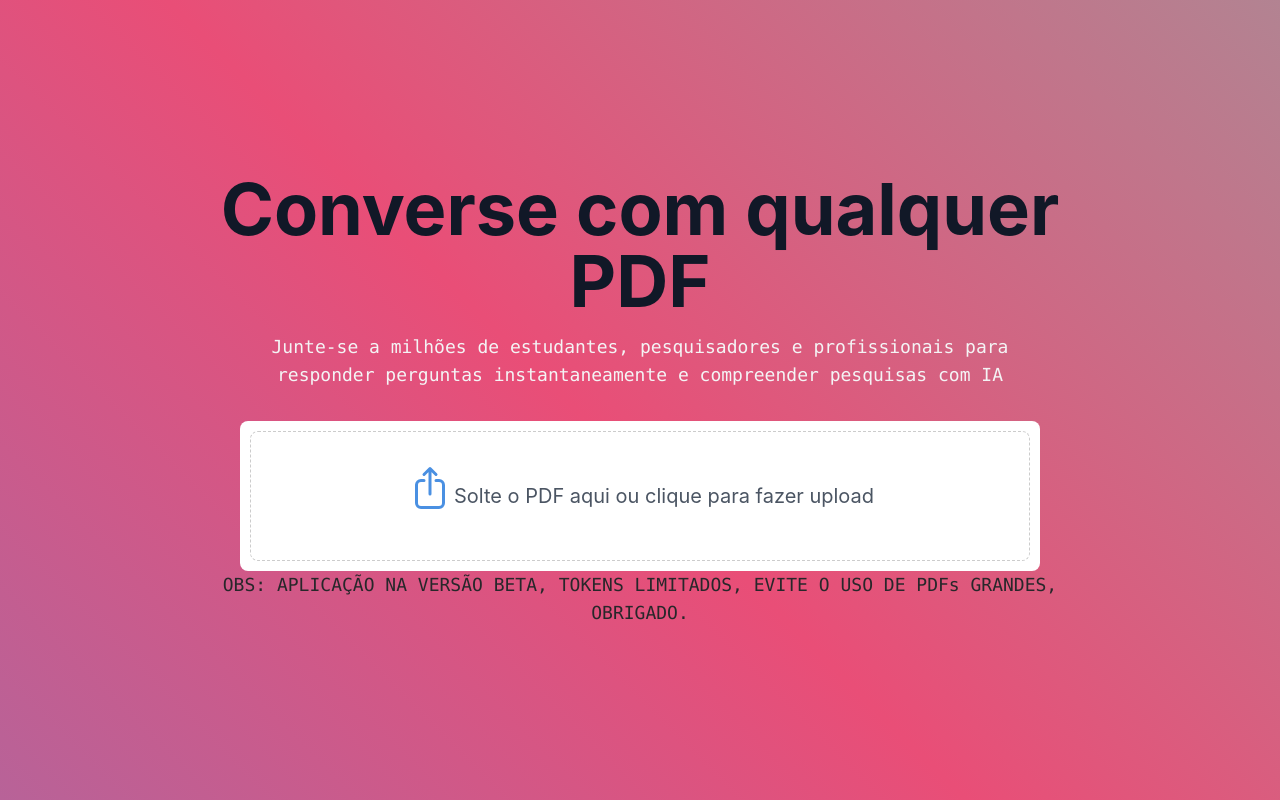
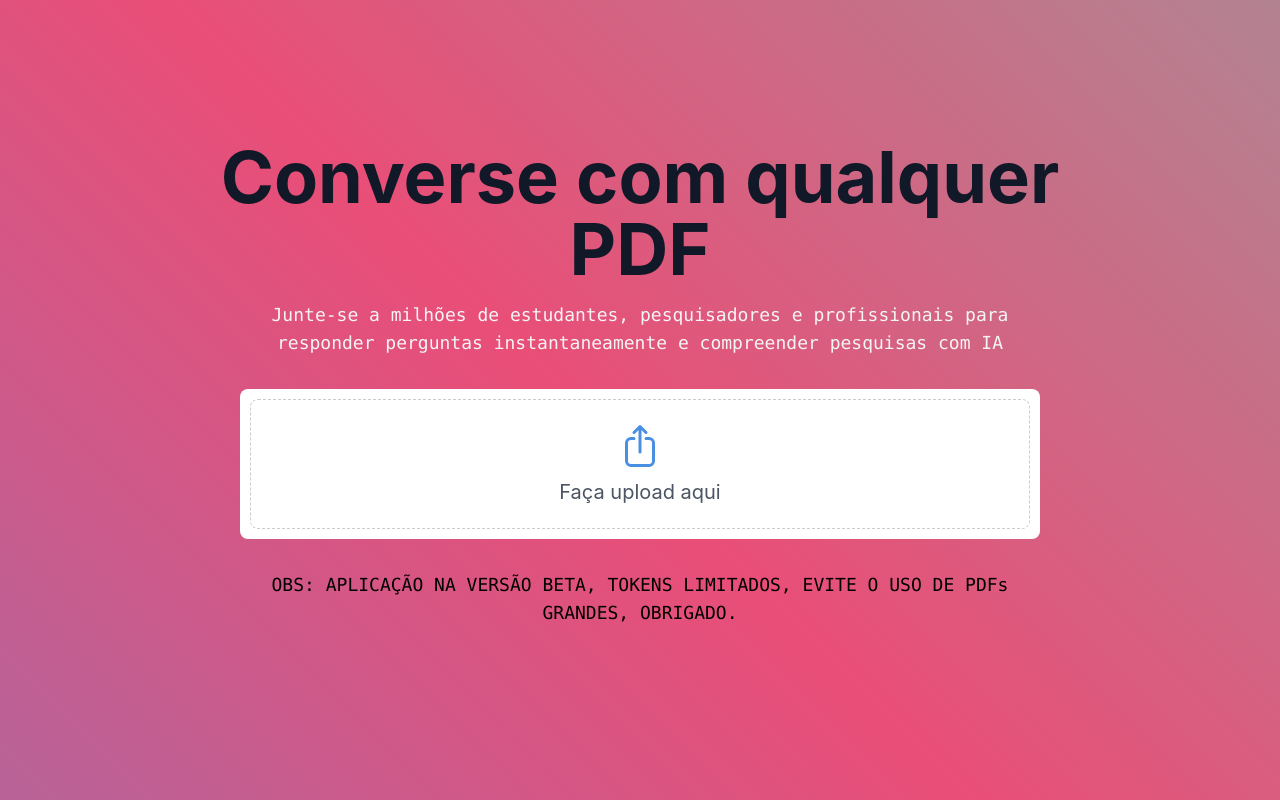
Before and after one commit to vsdiaman/frontendaskpdf, a React (Create React App) app: page / in a window 1280 px wide. Built offline with nearby package versions, Linux system fonts and the light colour scheme.

Commit message:
alterando icone e centrlaizando

```diff
--- a/src/components/Main.js
+++ b/src/components/Main.js
@@ -91,7 +91,8 @@ const Main = () => {
             onChange={handleFileChange}
             accept=".pdf"
           />
-          <div className="flex items-center justify-center mb-4">
+          <div className="text-center">
+            <div className="flex items-center justify-center mb-2">
               <svg
                 xmlns="http://www.w3.org/2000/svg"
                 fill="none"
@@ -107,13 +108,12 @@ const Main = () => {
                 />
               </svg>
             </div>
-          <div className="text-center">
             <div className="text-gray-600 text-lg sm:text-xl">
-              Solte o PDF aqui ou clique para fazer upload
+              Faça upload aqui
             </div>
           </div>
         </div>
-        <p className="text-sm sm:text-base md:text-lg text-zinc-800 font-mono">
+        <p className="text-sm sm:text-base md:text-lg text-black-900 font-mono p-8">
           OBS: APLICAÇÃO NA VERSÃO BETA, TOKENS LIMITADOS, EVITE O USO DE PDFs
           GRANDES, OBRIGADO.
         </p>
```
Lines whose indentation alone changed are shown as unchanged.
